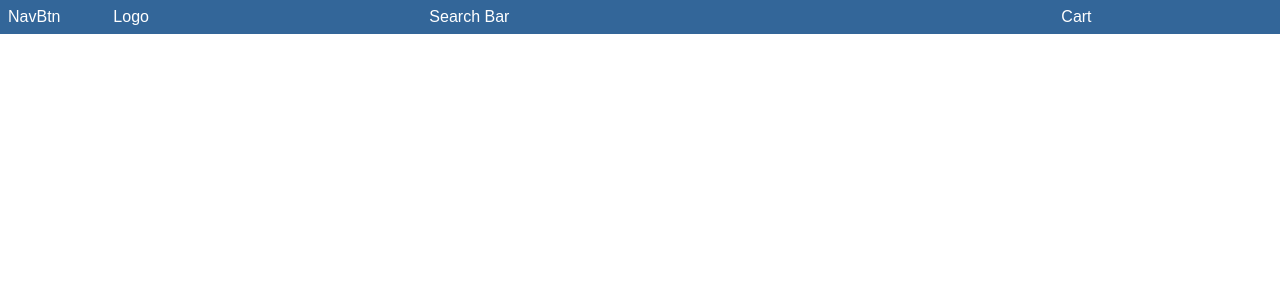
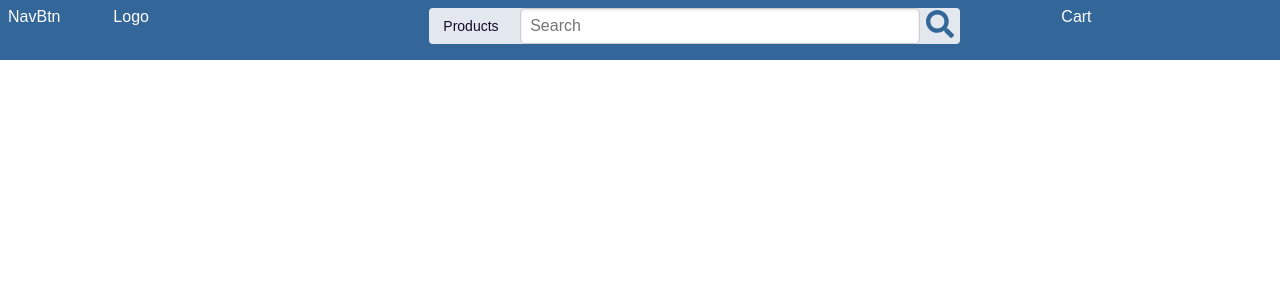
Before and after one commit to SuperCoolFrog/pathogennix, a React (Create React App) app: page / in a window 1280 px wide. Shown: the top 300 px of the page. Built offline with nearby package versions, Linux system fonts and the light colour scheme.

Commit message:
Add SearchBox component

```diff
--- a/src/components/AppHeader/AppHeader.tsx
+++ b/src/components/AppHeader/AppHeader.tsx
@@ -1,6 +1,7 @@
 import React from 'react';
 import classNames from 'classnames';
 import styles from './app-header.module.scss';
+import SearchBox from '../SearchBox/SearchBox';
 
 const AppHeader = () => {
   return (<section className={classNames("pure-g", styles.appHeader)}>
@@ -9,7 +10,7 @@
         <div className={"pure-u-1-12"}>NavBtn</div>
         <div className={"pure-u-1-4"}>Logo</div>
         <div className={"pure-u-1-2"}>
-          Search Bar
+          <SearchBox />
         </div>
         <div className={"pure-u-1-6"}>
           Cart
--- /dev/null
+++ b/src/components/Icons/SearchIcon.tsx
@@ -0,0 +1,11 @@
+import React from 'react';
+import styles from './icons.module.scss';
+
+const SearchIcon = () => (
+<svg aria-hidden="true" focusable="false" data-prefix="fas" data-icon="search" className={styles.iconSvg} role="img" xmlns="http://www.w3.org/2000/svg" viewBox="0 0 512 512">
+  <path fill="currentColor" d="M505 442.7L405.3 343c-4.5-4.5-10.6-7-17-7H372c27.6-35.3 44-79.7 44-128C416 93.1 322.9 0 208 0S0 93.1 0 208s93.1 208 208 208c48.3 0 92.7-16.4 128-44v16.3c0 6.4 2.5 12.5 7 17l99.7 99.7c9.4 9.4 24.6 9.4 33.9 0l28.3-28.3c9.4-9.4 9.4-24.6.1-34zM208 336c-70.7 0-128-57.2-128-128 0-70.7 57.2-128 128-128 70.7 0 128 57.2 128 128 0 70.7-57.2 128-128 128z">
+  </path>
+</svg>
+);
+
+export default SearchIcon;
--- /dev/null
+++ b/src/components/SearchBox/SearchBox.tsx
@@ -0,0 +1,18 @@
+import React from 'react';
+import classNames from 'classnames';
+import styles from './search-box.module.scss';
+import SearchIcon from '../Icons/SearchIcon';
+
+const SearchBox = () => {
+  return (<div className={classNames("pure-form pure-form-aligned", styles.searchBoxContainer)}>
+    <div className={classNames("pure-control-group", styles.searchBoxGroup)}>
+      <label htmlFor="product-search" className={styles.searchBoxLabel}>Products</label>
+      <input id="product-search" className={styles.searchBoxInput} placeholder="Search" />
+      <button className={styles.searchIconButton}>
+        <SearchIcon />
+      </button>
+    </div>
+  </div>);
+};
+
+export default SearchBox;
--- /dev/null
+++ b/src/components/SearchBox/search-box.module.scss
@@ -0,0 +1,34 @@
+@import "../../styles/theme.scss";
+@import "../../styles/media-breakpoints.scss";
+
+.searchBoxContainer {
+  background-color: $theme-gray;
+  border-radius: 4px;
+  width: fit-content;
+}
+
+.searchBoxGroup {
+  display: flex;
+  align-items: center;
+
+  .searchBoxInput {
+    width: 400px;
+    color: $theme-black;
+  }
+
+  label.searchBoxLabel {
+    color: $theme-black;
+    width: fit-content;
+    padding-left: 1em;
+    padding-right: .5em;
+    font-size: 14px;
+  }
+
+  .searchIconButton {
+    width: 40px;
+    color: $theme-primary;
+    background: transparent;
+    border: none;
+    outline: none;
+  }
+}
--- a/src/styles/theme.scss
+++ b/src/styles/theme.scss
@@ -25,7 +25,7 @@
 $theme-gray-light: #f1f1f1;
 
 $theme-primary: $color1;
-$theme-color-secondary: $color2;
+$theme-secondary: $color2;
 $theme-accent: $yellowish;
 
 $theme-background: $theme-white;
```
